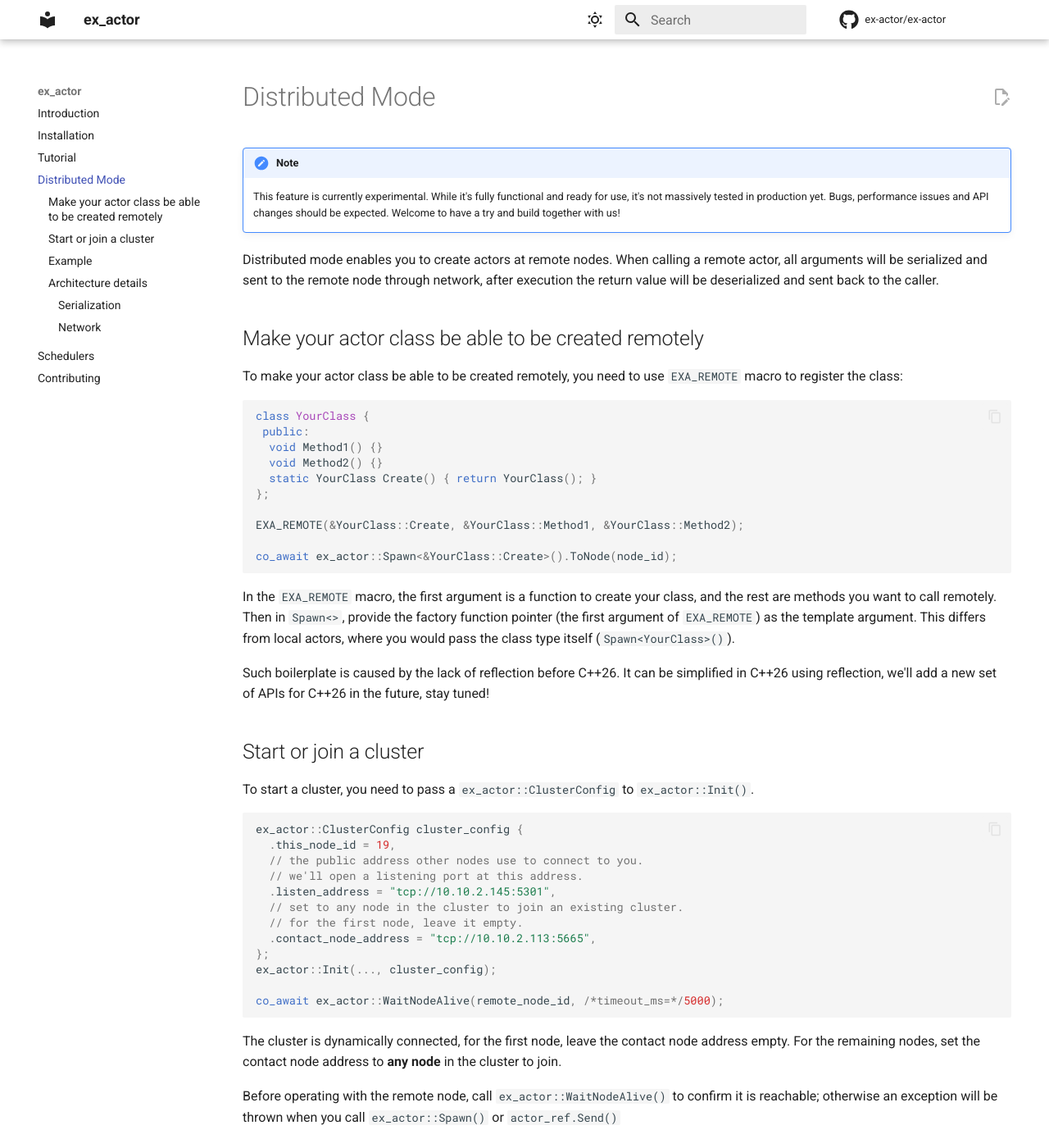
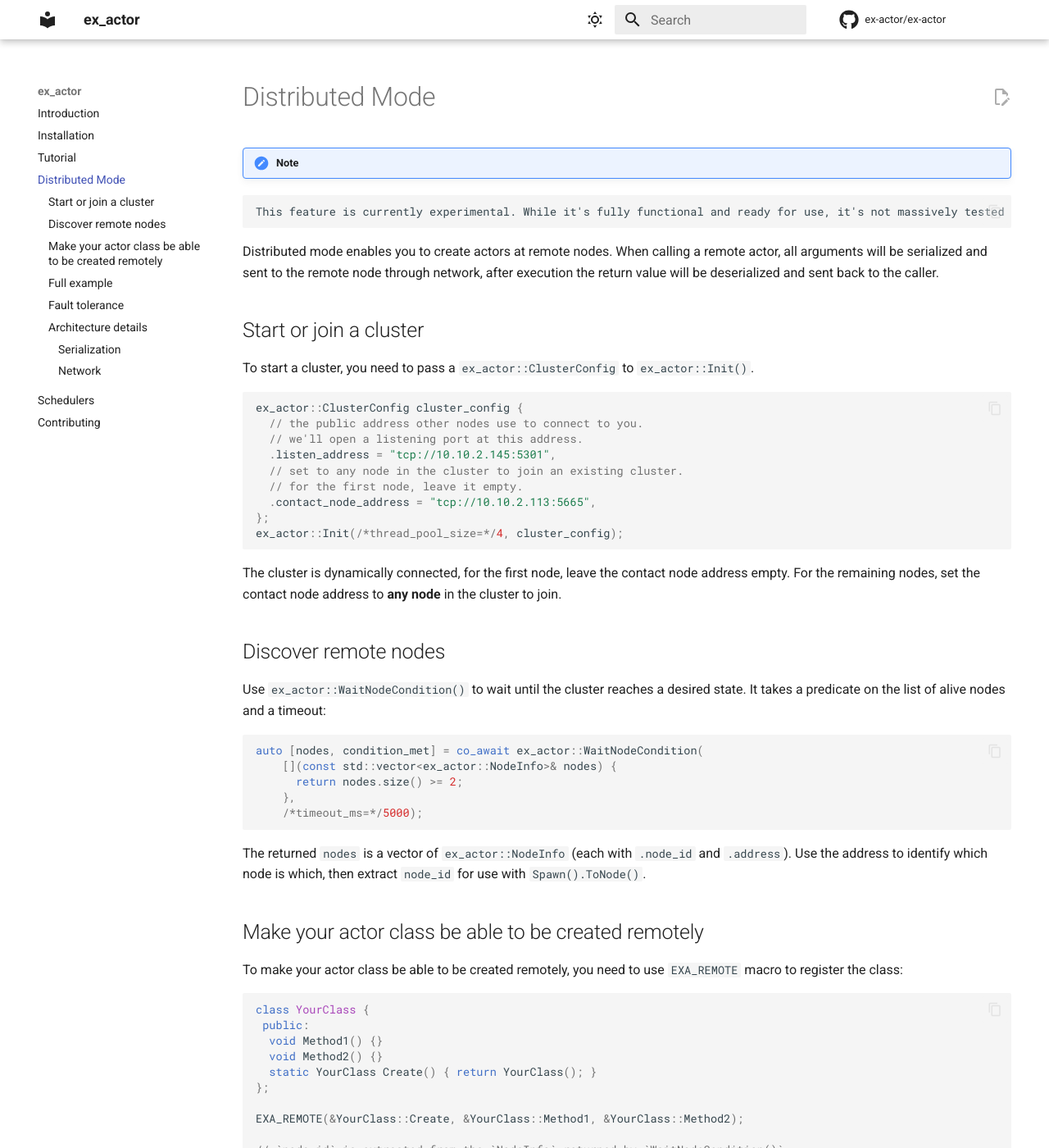
Before and after one commit to ex-actor/ex-actor, an MkDocs documentation site: the page built from docs/contents/distributed_mode.md, in a window 1280 px wide and 1400 px high. Shown: the whole window at 82% size. Built offline with MkDocs 1.6.1 and Material for MkDocs 9.7.7, drawn with Linux system fonts in a browser that asks for light colours; comment, search, counter and statistics services are not loaded; some of the changed text lies outside the part shown.

Commit message:
[API,feat] Node fault tolerance support (#187)
1. remove node_id from Init(), make API simpler, now we generate random
node_id automatically. closes
https://github.com/ex-actor/ex-actor/issues/186
2. add `ex_actor::WaitNodeCondition` API to allow user to discover new
nodes. `ex_actor::WaitNodeAlive` is removed.
3. add `ex_actor::ConnectionLost` exception. allow user to discover
failure

with these functionalities user can handle the node failure now. closes
https://github.com/ex-actor/ex-actor/issues/122

````diff
--- a/docs/contents/distributed_mode.md
+++ b/docs/contents/distributed_mode.md
@@ -2,12 +2,46 @@
 
 !!! Note
 
-    This feature is currently experimental. While it's fully functional and ready for use, it's not massively tested in production yet. Bugs, performance issues and API changes should be expected. Welcome to have a try and build together with us!
-
+```
+This feature is currently experimental. While it's fully functional and ready for use, it's not massively tested in production yet. Bugs, performance issues and API changes should be expected. Welcome to have a try and build together with us!
+```
 
 Distributed mode enables you to create actors at remote nodes. When calling a remote actor, all arguments will be
 serialized and sent to the remote node through network, after execution the return value will be deserialized and sent
 back to the caller.
+
+## Start or join a cluster
+
+To start a cluster, you need to pass a `ex_actor::ClusterConfig` to `ex_actor::Init()`.
+
+```cpp
+ex_actor::ClusterConfig cluster_config {
+  // the public address other nodes use to connect to you.
+  // we'll open a listening port at this address.
+  .listen_address = "tcp://10.10.2.145:5301",
+  // set to any node in the cluster to join an existing cluster.
+  // for the first node, leave it empty.
+  .contact_node_address = "tcp://10.10.2.113:5665",
+};
+ex_actor::Init(/*thread_pool_size=*/4, cluster_config);
+```
+
+The cluster is dynamically connected, for the first node, leave the contact node address empty.
+For the remaining nodes, set the contact node address to **any node** in the cluster to join.
+
+## Discover remote nodes
+
+Use `ex_actor::WaitNodeCondition()` to wait until the cluster reaches a desired state. It takes a predicate on the list of alive nodes and a timeout:
+
+```cpp
+auto [nodes, condition_met] = co_await ex_actor::WaitNodeCondition(
+    [](const std::vector<ex_actor::NodeInfo>& nodes) {
+      return nodes.size() >= 2;
+    },
+    /*timeout_ms=*/5000);
+```
+
+The returned `nodes` is a vector of `ex_actor::NodeInfo` (each with `.node_id` and `.address`). Use the address to identify which node is which, then extract `node_id` for use with `Spawn().ToNode()`.
 
 ## Make your actor class be able to be created remotely
 
@@ -23,6 +57,7 @@
 
 EXA_REMOTE(&YourClass::Create, &YourClass::Method1, &YourClass::Method2);
 
+// `node_id` is extracted from the `NodeInfo` returned by `WaitNodeCondition()`.
 co_await ex_actor::Spawn<&YourClass::Create>().ToNode(node_id);
 ```
 
@@ -31,37 +66,14 @@
 
 Such boilerplate is caused by the lack of reflection before C++26. It can be simplified in C++26 using reflection, we'll add a new set of APIs for C++26 in the future, stay tuned!
 
-## Start or join a cluster
-
-To start a cluster, you need to pass a `ex_actor::ClusterConfig` to `ex_actor::Init()`.
-
-```cpp
-ex_actor::ClusterConfig cluster_config {
-  .this_node_id = 19,
-  // the public address other nodes use to connect to you.
-  // we'll open a listening port at this address.
-  .listen_address = "tcp://10.10.2.145:5301",
-  // set to any node in the cluster to join an existing cluster.
-  // for the first node, leave it empty.
-  .contact_node_address = "tcp://10.10.2.113:5665",
-};
-ex_actor::Init(..., cluster_config);
-
-co_await ex_actor::WaitNodeAlive(remote_node_id, /*timeout_ms=*/5000);
-```
-
-The cluster is dynamically connected, for the first node, leave the contact node address empty.
-For the remaining nodes, set the contact node address to **any node** in the cluster to join.
-
-Before operating with the remote node, call `ex_actor::WaitNodeAlive()` to confirm it is reachable; otherwise an exception will be thrown when you call `ex_actor::Spawn()` or `actor_ref.Send()`
-
-## Example
+## Full example
 
 <!-- doc test start, wrapper_script: test/multi_process_test.py -->
 ```cpp
+#include <algorithm>
 #include <cassert>
-#include <cstdlib>
 #include <iostream>
+#include <string>
 #include "ex_actor/api.h"
 
 class PingWorker {
@@ -80,15 +92,12 @@
 // 0. Register the class & methods using EXA_REMOTE
 EXA_REMOTE(&PingWorker::Create, &PingWorker::Ping);
 
-// Usage: ./distributed_node <node_id> <listen_address> <remote_node_id> [contact_address]
+// Usage: ./distributed_node <listen_address> [contact_address]
 // The first node in the cluster should omit contact_address.
 exec::task<void> MainCoroutine(int argc, char** argv) {
-  uint32_t this_node_id = std::atoi(argv[1]);
-  std::string listen_address = argv[2];
-  uint32_t remote_node_id = std::atoi(argv[3]);
-  std::string contact_address = (argc > 4) ? argv[4] : "";
+  std::string listen_address = argv[1];
+  std::string contact_address = (argc > 2) ? argv[2] : "";
   ex_actor::ClusterConfig cluster_config {
-      .this_node_id = this_node_id,
       .listen_address = listen_address,
       .contact_node_address = contact_address,
   };
@@ -96,18 +105,27 @@
   // 1. Start or join the cluster
   ex_actor::Init(/*thread_pool_size=*/4, cluster_config);
 
-  // 2. Wait for the remote node to be alive
-  bool connected = co_await ex_actor::WaitNodeAlive(remote_node_id, /*timeout_ms=*/5000);
-  if (!connected) {
-    throw std::runtime_error("Cannot connect to node " + std::to_string(remote_node_id));
+  // 2. Wait for the remote node to be discovered
+  auto [nodes, condition_met] = co_await ex_actor::WaitNodeCondition(
+      [](const auto& nodes) { return nodes.size() >= 2; },
+      /*timeout_ms=*/5000);
+  if (!condition_met) {
+    throw std::runtime_error("Cannot connect to any remote node");
   }
 
-  // 3. Create a remote actor and send messages to it
+  // 3. Pick the first remote node (any node whose address differs from ours)
+  auto it = std::ranges::find_if(nodes, [&](const auto& n) { return n.address != listen_address; });
+  if (it == nodes.end()) {
+    throw std::runtime_error("Cannot find any remote node");
+  }
+  auto remote_node_id = it->node_id;
+
+  // 4. Create a remote actor and send messages to it
   auto ping_worker =
       co_await ex_actor::Spawn<&PingWorker::Create>(/*name=*/"Alice").ToNode(remote_node_id);
   std::string ping_res = co_await ping_worker.Send<&PingWorker::Ping>("hello");
   assert(ping_res == "ack from Alice, msg got: hello");
-  std::cout << "All work done, node id: " << this_node_id << std::endl;
+  std::cout << "All work done" << std::endl;
 
   // Wait for OS exit signal(like CTRL+C or kill) before shutting down, otherwise the process
   // will exit immediately, which might be earlier than the other node finishes its work,
@@ -118,18 +136,55 @@
 
 int main(int argc, char** argv) { stdexec::sync_wait(MainCoroutine(argc, argv)); }
 ```
-<!-- doc test end -->
+
+
 
 Compile this program into a binary, let's say `distributed_node`.
 
-usage: `./distributed_node <node_id> <listen_address> <remote_node_id> [contact_address]`
+usage: `./distributed_node <listen_address> [contact_address]`
 
-In one shell, run: `./distributed_node 0 tcp://127.0.0.1:5301 1`, in another shell, run: `./distributed_node 1 tcp://127.0.0.1:5302 0 tcp://127.0.0.1:5301`. Both processes should print "All work done" log.
+In one shell, run: `./distributed_node tcp://127.0.0.1:5301`, in another shell, run: `./distributed_node tcp://127.0.0.1:5302 tcp://127.0.0.1:5301`. Both processes should print "All work done" log.
 
-Node 0 is the first node so it doesn't need a contact address. Node 1 specifies node 0's address as the contact address to join the cluster.
+The first node doesn't need a contact address. The second node specifies the first node's address as the contact address to join the cluster.
 
 The process will block on `ex_actor::WaitOsExitSignal()` until OS exit signal is received. You should kill them manually by CTRL+C or kill command.
 
+## Fault tolerance
+
+When a remote node becomes unreachable (dead, heartbeat timeout, connection refused, etc.), in-flight RPCs throw `ex_actor::ConnectionLost`, by catching this exception you can handle the failure gracefully.
+
+```cpp
+try {
+  co_await ref.Send<&YourClass::Method>();
+} catch (const ex_actor::ConnectionLost& e) {
+  // e.node_id tells you which node was lost
+  // e.what() has a human-readable message
+}
+```
+
+For example, now a node dies, you want to recreate your actor to another node:
+
+```cpp
+bool connection_lost = false;
+try {
+  co_await ref.Send<&YourClass::Method>();
+} catch (const ex_actor::ConnectionLost& e) {
+  connection_lost = true;
+}
+
+if (connection_lost) {
+  std::cout << "I need a new node to join the cluster!" << std::endl;
+  // 1. launch a new node, either by starting a process manually,
+  // or using outer system's API if you are using k8s or slurm etc.
+
+  // 2. wait for the new node to be ready.
+  co_await ex_actor::WaitNodeCondition(...);
+
+  // 3. recreate your actor to the new node. The original actor's state
+  // is lost forever, it's your responsibility to handle the state recovery.
+  auto new_ref = co_await ex_actor::Spawn<&YourClass::Create>().ToNode(new_node_id);
+}
+```
 
 ## Architecture details
 
@@ -141,7 +196,6 @@
 As for the protocol, since we have a fixed schema by nature(all nodes use the same binary, so the types are the same across all nodes),
 we can take advantage of a schemafull protocol. For this reason, we choose [Cap'n Proto](https://capnproto.org/) from reflect-cpp's supported protocols.
 
-
 ### Network
 
 We choose [ZeroMQ](https://zeromq.org/), it's a well-known and sophisticated message passing library.
````
Also changed, not shown: 16 other files.
